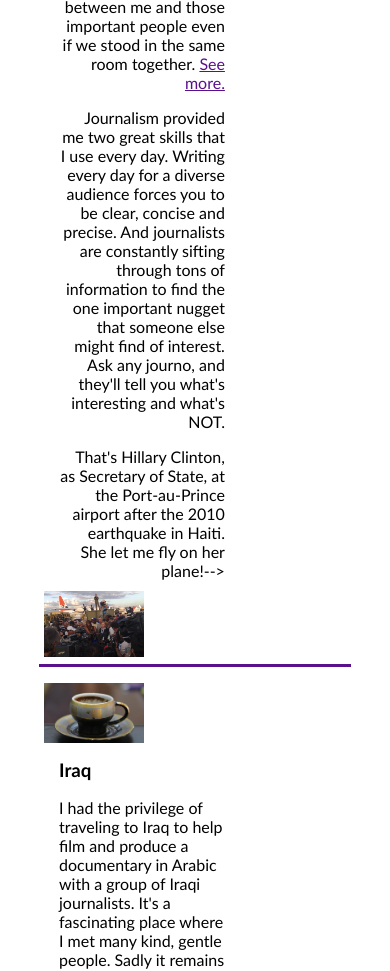
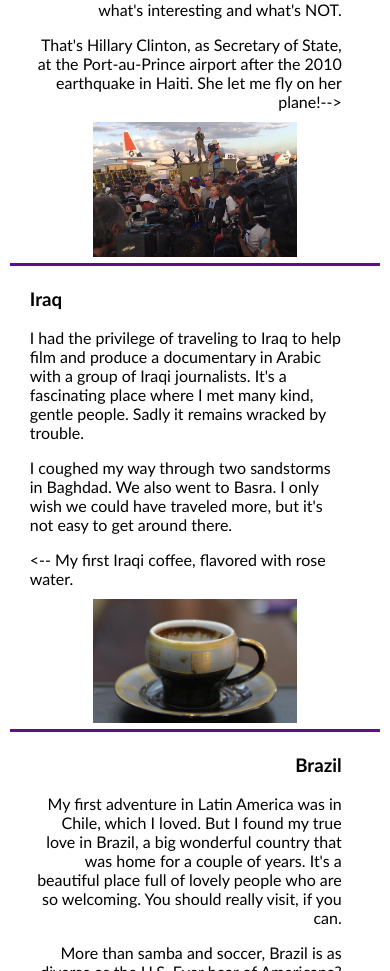
Before and after one commit to briwagner/briwagner.github.io, a plain HTML site: page about.html in a window 390 px wide. Shown: the part 1029-2000 px from the top of the page. Drawn offline with Linux system fonts and the light colour scheme.

Commit message:
Minor tweaks responsive CSS about page

```diff
--- a/about.html
+++ b/about.html
@@ -57,15 +57,15 @@
 
           <article class="row center-80 brd-bottom">
             <div class="spacer"></div>
-            <div class="triplet-no-pad">
-              <img src="imgs/iraq-coffee.jpg" alt="Coffee in Iraq" class="triplet-pic" />
-            </div>
               <div class="triplet-70">
                 <h3 class="article-padding">Iraq</h3>
                 <p class="article-padding">I had the privilege of traveling to Iraq to help film and produce a documentary in Arabic with a group of Iraqi journalists. It's a fascinating place where I met many kind, gentle people. Sadly it remains wracked by trouble.</p>
                 <p class="article-padding">I coughed my way through two sandstorms in Baghdad. We also went to Basra. I only wish we could have traveled more, but it's not easy to get around there.</p>
                 <p class="article-padding"><-- My first Iraqi coffee, flavored with rose water.</p>
               </div>
+            <div class="triplet-no-pad">
+              <img src="imgs/iraq-coffee.jpg" alt="Coffee in Iraq" class="triplet-pic" />
+            </div>
           </article>
 
           <article class="row center-80 brd-bottom">
@@ -84,14 +84,14 @@
 
           <article class="row center-80">
             <div class="spacer"></div>
-            <div class="triplet-no-pad">
-              <img src="imgs/snowangel.jpg" alt="Snow angel" class="triplet-pic" />
-            </div>
               <div class="triplet-70">
                 <h3 class="article-padding">Chicago</h3>
                 <p class="article-padding">Only when I left the country did I start telling people that I was from Chicago. Of course, the dyed-in-the-wool Chicagoans would dispute that entirely. But there's little point trying to explain to someone who's never set foot in the U.S. that the northern suburbs of Chicago are the same but <em>different</em>  from the Windy City.</p>
                 <p class="article-padding">Still, I love the Midwestern autumns and more so the winters, and missed them when I was away. I'm looking forward to spending winter 2015 with the Island Foxes at DBC Chicago. It seems somehow cruel that the cohort name invokes island during the winter time ...</p>
               </div>
+            <div class="triplet-no-pad">
+              <img src="imgs/snowangel.jpg" alt="Snow angel" class="triplet-pic" />
+            </div>
           </article>
 
           <div class="spacer"></div>
--- a/stylesheets/default.css
+++ b/stylesheets/default.css
@@ -389,6 +389,10 @@ ul {
 		max-width: 2.3em;
 	}
 
+	.center-80 {
+		width: 90%;
+	}
+
 }
 
 @media (max-width: 768px) {
@@ -459,4 +463,22 @@ ul {
 		left: 72%;
 	}
 
+	.center-80 {
+		width:95%;
+	}
+
+	.triplet-70 {
+		width:95%;
+	}
+
+	.triplet-pic {
+		visibility: visible;
+	}
+
+	.triplet-no-pad {
+		display:block;
+		margin: 0 auto;
+		width: 55%;
+	}
+
  }
```
